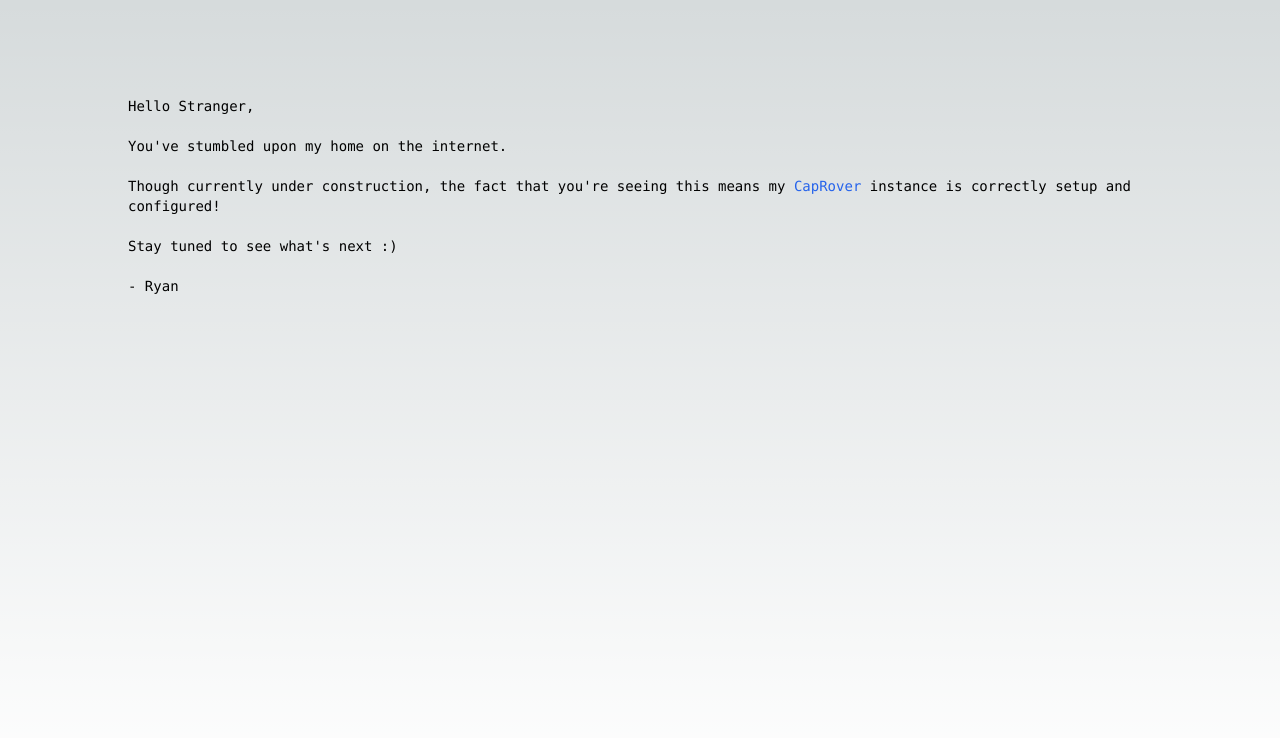
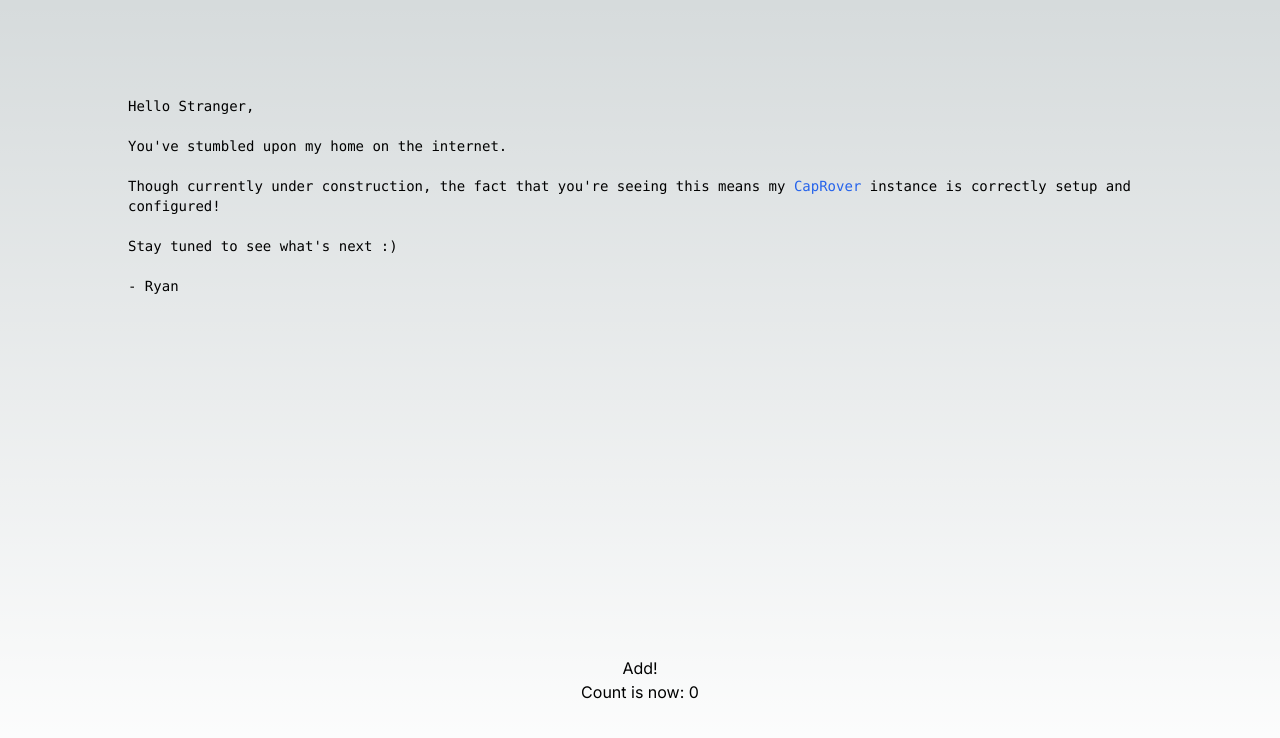
Before and after one commit to 2Ryan09/site, a Next.js app: page / in a window 1280 px wide. Shown: the top 738 px of the page. Built offline with nearby package versions, Linux system fonts and the light colour scheme.

Commit message:
base button

```diff
--- /dev/null
+++ b/src/app/components/count_button.tsx
@@ -0,0 +1,17 @@
+"use client";
+
+import { useState } from "react";
+
+export default function CountButton() {
+    const [count, setCount] = useState(0);
+
+    function handleCount() {
+        setCount(count + 1);
+        console.log(`I just updated the count to ${count}`)
+    }
+
+    return <button onClick={handleCount}>
+        <p>Add!</p>
+        <p>Count is now: {count}</p>
+    </button>
+}
--- a/src/app/page.tsx
+++ b/src/app/page.tsx
@@ -1,3 +1,5 @@
+import CountButton from "./components/count_button";
+
 export default function Home() {
   return (
     <main className="flex min-h-screen flex-col items-center justify-between p-24">
@@ -14,6 +16,10 @@ export default function Home() {
           - Ryan
         </p>
       </div>
+      <hr />
+      <div>
+        <CountButton />
+      </div>
     </main>
   );
 }
```
